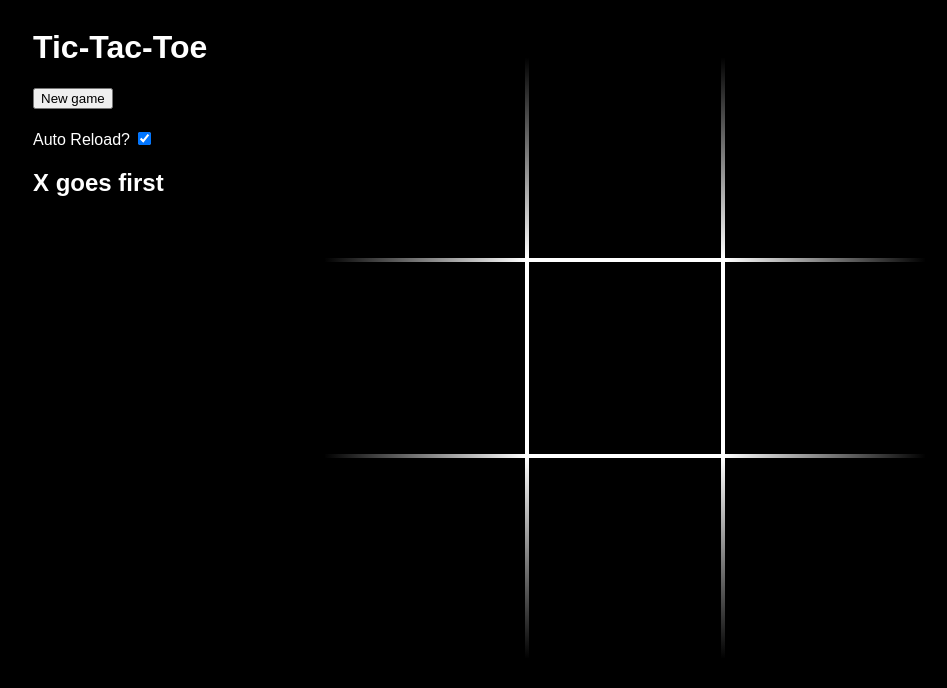
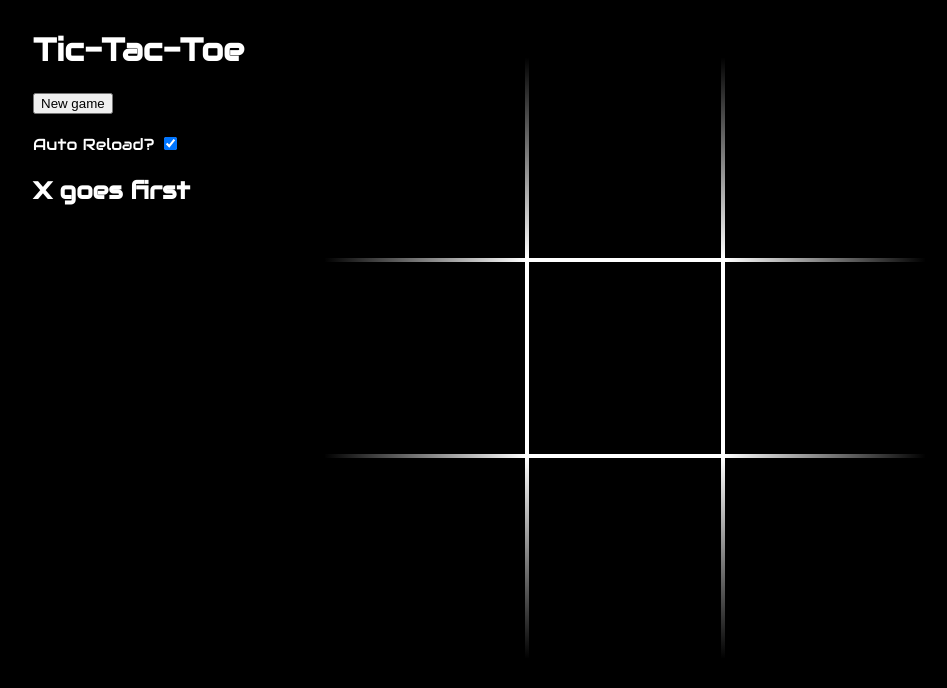
Before and after one commit to mik3f0x/tic-tac-toe, a plain HTML site: page index.html in a window 1280 px wide. Shown: the whole page, without its empty margins (15-962 px from the left). Drawn offline with Linux system fonts and the light colour scheme.

Commit message:
add google font

```diff
--- a/index.html
+++ b/index.html
@@ -6,6 +6,7 @@
     <title>Tic-Tac-Toe</title>
     <link rel="stylesheet" href="style.css">
     <script defer src="script.js"></script>
+    <link rel="stylesheet" href="https://fonts.googleapis.com/css2?family=Audiowide">
 </head>
 <body>
     <div id="sidebar">
--- a/style.css
+++ b/style.css
@@ -4,9 +4,9 @@
 
 body {
     display: grid;
-    grid-template-columns: 250px 1fr 250px;
+    grid-template-columns: 260px 1fr 260px;
     background-color: black;
-    font-family: Arial, Helvetica, sans-serif;
+    font-family: "Audiowide", sans-serif;
     color: white;
 }
 
```
